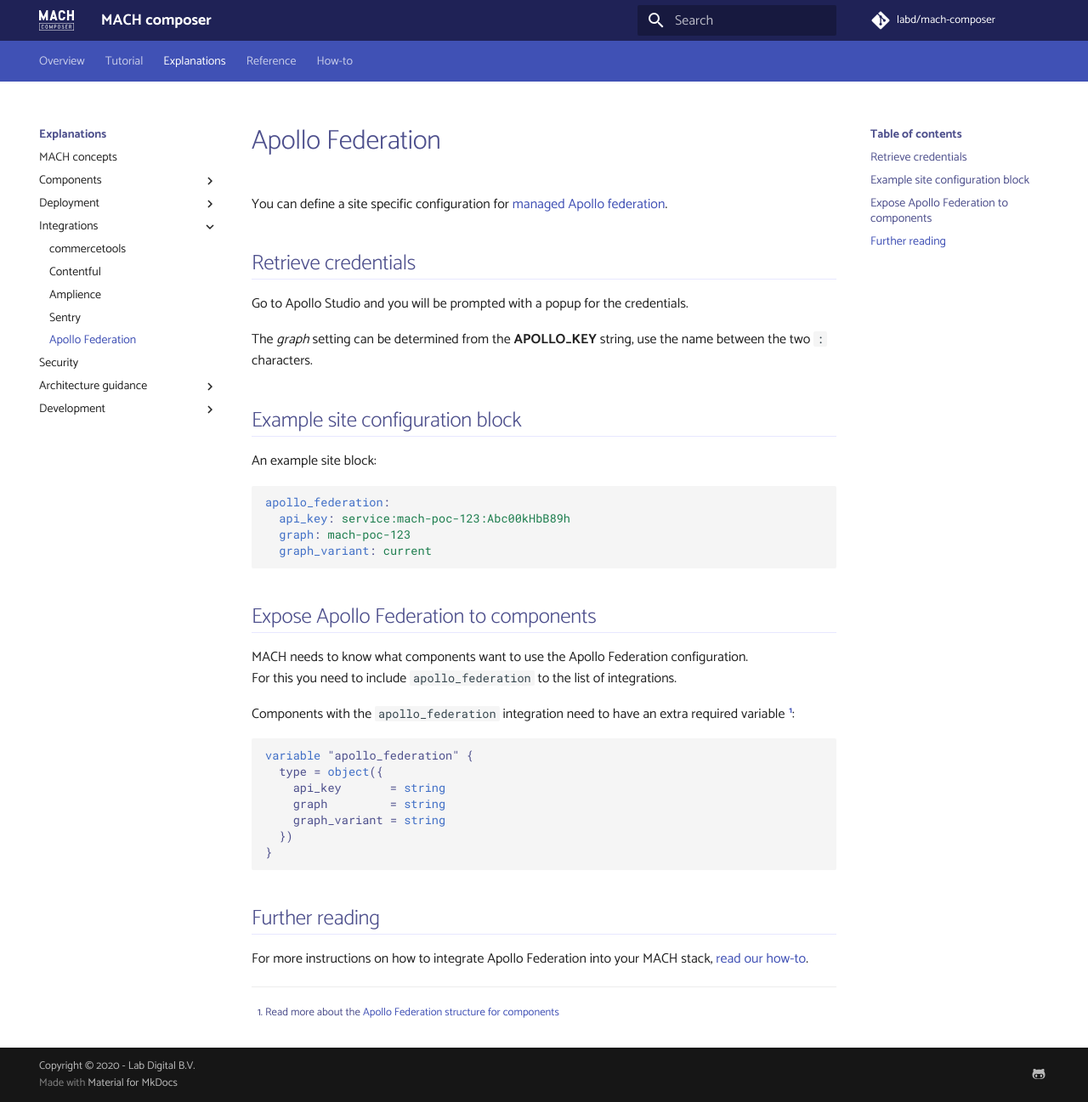
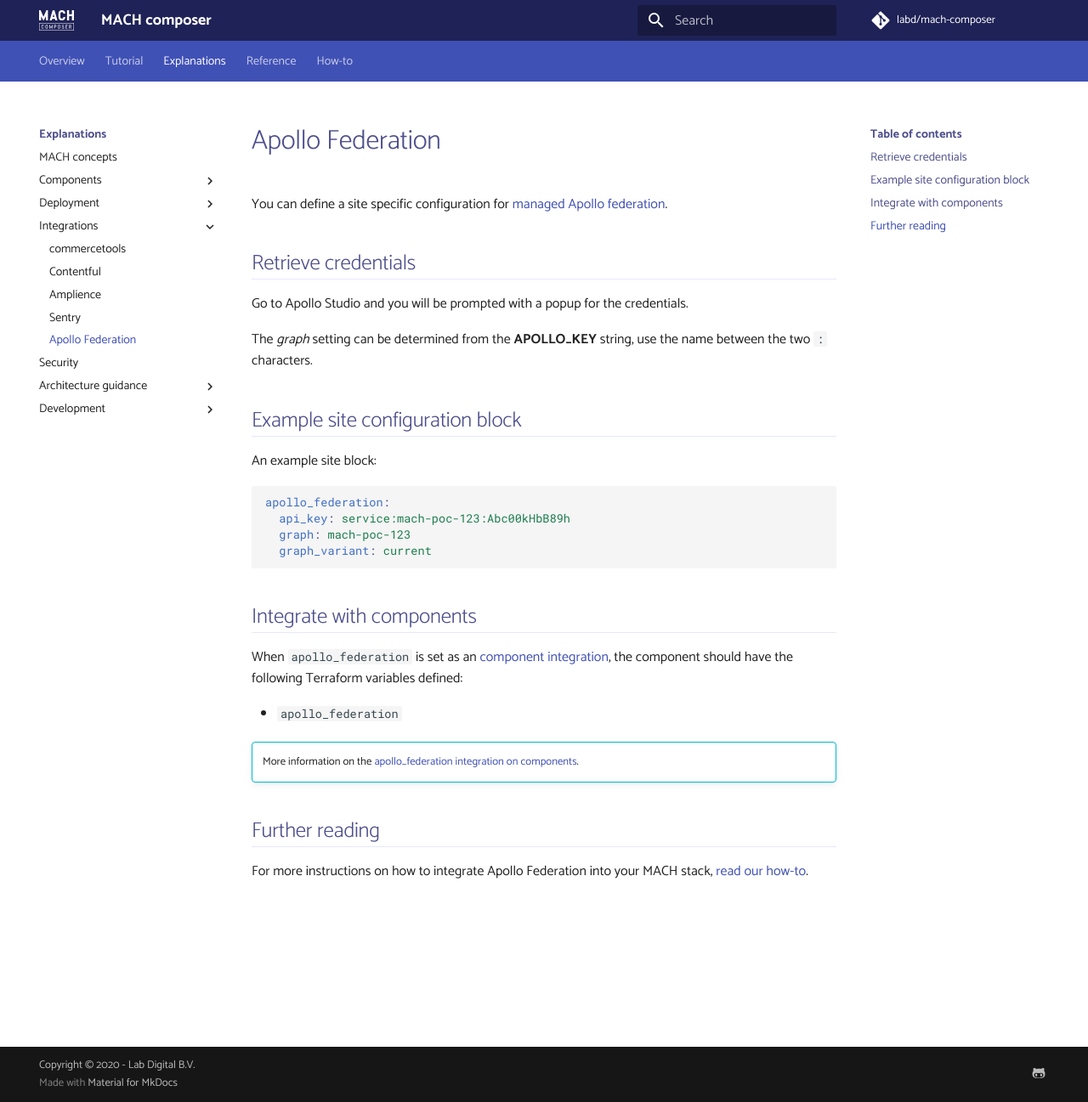
Before and after one commit to mach-composer/mach-composer-cli, an MkDocs documentation site: the page built from docs/src/topics/integrations/apollo_federation.md, in a window 1280 px wide and 1297 px high. Shown: the whole window at 85% size. Built offline with MkDocs 1.6.1 and Material for MkDocs 9.7.7, drawn with Linux system fonts in a browser that asks for light colours; a script that is not in the unit is left out; comment, search, counter and statistics services are not loaded.

Commit message:
Cross reference info on integrations

````diff
--- a/docs/src/topics/integrations/apollo_federation.md
+++ b/docs/src/topics/integrations/apollo_federation.md
@@ -19,25 +19,15 @@
   graph_variant: current
 ```
 
-## Expose Apollo Federation to components
+## Integrate with components
 
-MACH needs to know what components want to use the Apollo Federation configuration.<br>
-For this you need to include `apollo_federation` to the list of integrations.
+When `apollo_federation` is set as an [component integration](../../reference/components/structure.md#integrations), the component should have the following Terraform variables defined:
 
-Components with the `apollo_federation` integration need to have an extra required variable [^1]:
+- `apollo_federation`
 
-```terraform
-variable "apollo_federation" {
-  type = object({
-    api_key       = string
-    graph         = string
-    graph_variant = string
-  })
-}
-```
+!!! info ""
+    More information on the [apollo_federation integration on components](../../reference/components/structure.md#apollo-federation).
 
 ## Further reading
 
 For more instructions on how to integrate Apollo Federation into your MACH stack, [read our how-to](../../howto/apollo-federation.md).
-
-[^1]: Read more about the [Apollo Federation structure for components](../../reference/components/structure.md#apollo-federation)
````
Also changed, not shown: docs/src/reference/components/structure.md (+5 -5 lines), docs/src/topics/integrations/amplience.md (+11 -0 lines), docs/src/topics/integrations/commercetools.md (+28 -1 lines), docs/src/topics/integrations/contentful.md (+7 -4 lines), docs/src/topics/integrations/sentry.md (+7 -4 lines).
